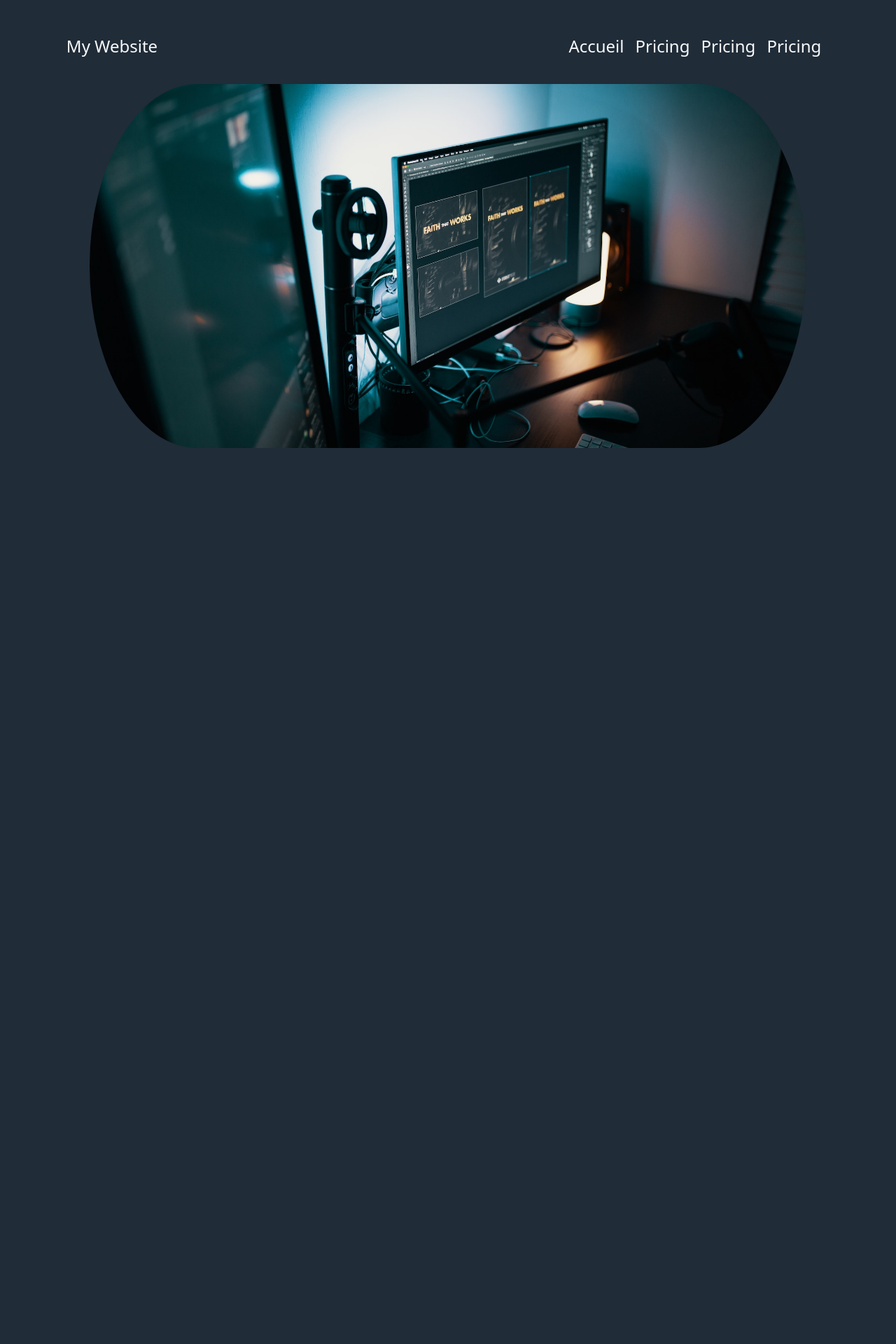
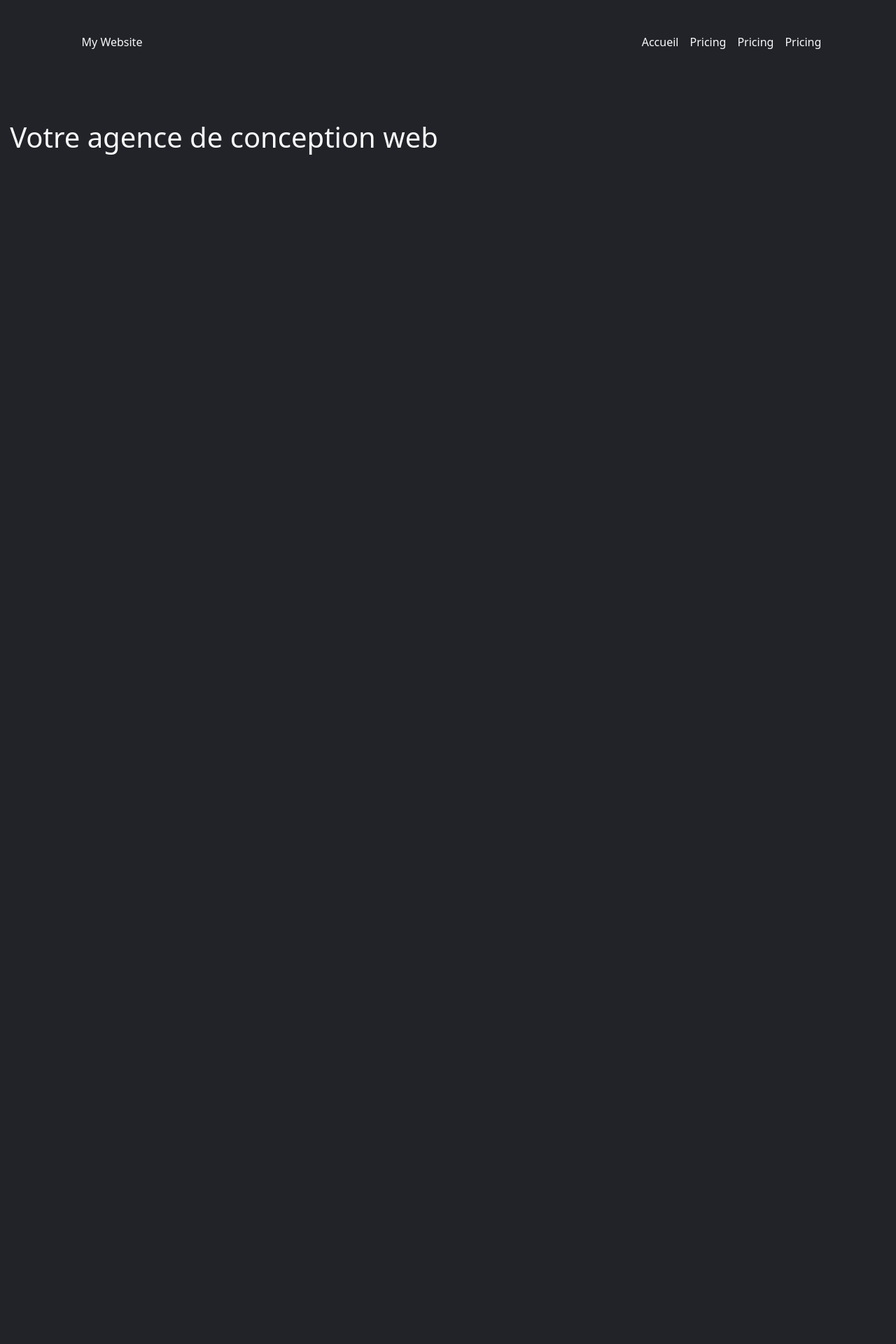
Before and after one commit to Helmi74130/website, a PHP site: page / in a window 1280 px wide. Shown: the top 1920 px of the page at 70% size. Run offline with PHP 8.4, Linux system fonts and the light colour scheme; grey boxes are pictures that could not be loaded.

Commit message:
first page

```diff
--- a/css/style.css
+++ b/css/style.css
@@ -1,20 +1,24 @@
 .body {
   height: 10000px;
-  background: #202C38;
+  background: #222328;
 }
 
-.bg-img {
-  position: absolute;
-  height: 65vh;
-  width: 80vw;
-  top: 15%;
-  left: 50%;
-  -webkit-transform: translate(-50%, 0);
-          transform: translate(-50%, 0);
+video {
   border-radius: 15% 15% 15% 15% / 50% 50% 50% 50%;
-  background-image: url("/img/bg.jpg");
-  background-repeat: no-repeat;
-  background-size: cover;
-  background-position: center;
+  -o-object-fit: fill;
+     object-fit: fill;
+  height: auto;
 }
+
+main {
+  margin-top: 100px;
+}
+
+/* @media screen and (min-width: 500px) {
+  .bg-img{
+    height: 40vh;
+    width: 80vw;
+    top: 15%;
+  }
+} */
 /*# sourceMappingURL=style.css.map */
--- a/css/style.scss
+++ b/css/style.scss
@@ -1,17 +1,21 @@
 .body{
   height: 10000px;
-  background:#202C38;
+  background: #222328;
+  //background:#202C38;
 }
-.bg-img{
-  position: absolute;
-  height: 65vh;
-  width: 80vw;
-  top: 15%;
-  left: 50%;
-  transform: translate(-50%, 0);
+
+video{
   border-radius: 15% 15% 15% 15% / 50% 50% 50% 50% ;
-  background-image: url('/img/bg.jpg');
-  background-repeat: no-repeat;
-  background-size: cover;
-  background-position: center;
+  object-fit: fill;
+  height: auto;
 }
+main{
+  margin-top: 100px;
+}
+/* @media screen and (min-width: 500px) {
+  .bg-img{
+    height: 40vh;
+    width: 80vw;
+    top: 15%;
+  }
+} */
--- a/index.html
+++ b/index.html
@@ -9,24 +9,30 @@
   <title>My website</title>
 </head>
 <body class="body">
-  <div class="bg-img"></div>
 
-  <header class="pt-5 fs-4 text-light">
+  <header class="pt-3 pt-sm-5 text-light">
     <div class="row gx-0">
-      <div class="col-3 d-flex justify-content-center">
-        <a class="nav-link" href="/">My Website</a>
+      <div class="col-12 col-sm-3 d-flex justify-content-center">
+        <a class="nav-link fs-1-md" href="/">My Website</a>
       </div>
-      <div class="col-8 d-flex justify-content-end ">
+      <div class="col-12 col-sm-8 d-flex justify-content-center justify-content-sm-end ">
         <a class="nav-link me-3" href="#">Accueil</a>
         <a class="nav-link me-3" href="#">Pricing</a>
         <a class="nav-link me-3" href="#">Pricing</a>
         <a class="nav-link" href="#">Pricing</a>
-
-
-
       </div>
     </div>
   </header>
+  <main class="text-light">
+    <div class="row gx-0">
+      <div class="col-6 d-flex justify-content-center">
+        <h1 class="">Votre agence de conception web</h1>
+      </div>
+      <div class="col-5 d-flex justify-content-center">
+        <video class="img-fluid" loop autoplay muted src="/video/video.mp4"></video>
+      </div>
+    </div>
+  </main>
 
 
 </body>
```
Also changed, not shown: 3 other files.
